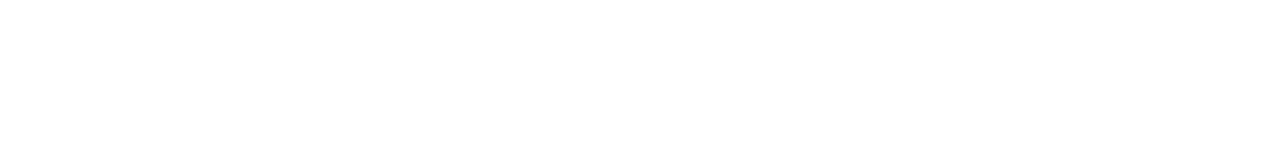
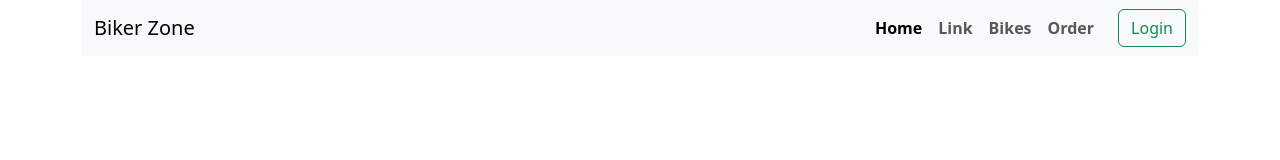
Before and after one commit to ahnaftahmeed07/biker-zone, a plain HTML site: page index.html in a window 1280 px wide. Drawn offline with nearby package versions, Linux system fonts and the light colour scheme.

Commit message:
added navbar

```diff
--- a/index.html
+++ b/index.html
@@ -1,19 +1,66 @@
 <!doctype html>
 <html lang="en">
-  <head>
+
+<head>
     <meta charset="utf-8">
     <meta name="viewport" content="width=device-width, initial-scale=1">
-    <title>Bootstrap demo</title>
+    <title>Biker Zone</title>
     <!-- Bootstrap Stylesheet -->
-    <link href="https://cdn.jsdelivr.net/npm/bootstrap@5.3.0-alpha1/dist/css/bootstrap.min.css" rel="stylesheet" integrity="sha384-GLhlTQ8iRABdZLl6O3oVMWSktQOp6b7In1Zl3/Jr59b6EGGoI1aFkw7cmDA6j6gD" crossorigin="anonymous">
-  </head>
-  <body>
+    <link href="https://cdn.jsdelivr.net/npm/bootstrap@5.3.0-alpha1/dist/css/bootstrap.min.css" rel="stylesheet"
+        integrity="sha384-GLhlTQ8iRABdZLl6O3oVMWSktQOp6b7In1Zl3/Jr59b6EGGoI1aFkw7cmDA6j6gD" crossorigin="anonymous">
+</head>
+
+<body class="container-lg">
+
+    <!-- Header -->
+
     <header>
+        <nav class="navbar navbar-expand-lg bg-body-tertiary">
+            <div class="container-fluid">
+              <a class="navbar-brand" href="#">Biker Zone</a>
+              <button class="navbar-toggler" type="button" data-bs-toggle="collapse" data-bs-target="#navbarSupportedContent" aria-controls="navbarSupportedContent" aria-expanded="false" aria-label="Toggle navigation">
+                <span class="navbar-toggler-icon"></span>
+              </button>
+              <div class="collapse navbar-collapse" id="navbarSupportedContent">
+                <ul class=" fw-semibold navbar-nav ms-auto mb-2 mb-lg-0">
+                  <li class="nav-item">
+                    <a class="nav-link active" aria-current="page" href="#">Home</a>
+                  </li>
+                  <li class="nav-item">
+                    <a class="nav-link" href="#">Link</a>
+                  </li>
+                  <li class="nav-item">
+                    <a class="nav-link" href="#">Bikes</a>
+                  </li>
+                  <li class="nav-item">
+                    <a class="nav-link" href="#">Order</a>
+                  </li>
 
+
+                </ul>
+                  <button class=" ms-3 btn btn-outline-success" type="submit">Login</button>
+              </div>
+            </div>
+          </nav>
     </header>
+
+    <!-- Main -->
+
+    <main>
+
+    </main>
+
+    <!-- Footer -->
+
+    <footer>
+
+    </footer>
 
 
     <!-- Bootstrap JS -->
-    <script src="https://cdn.jsdelivr.net/npm/bootstrap@5.3.0-alpha1/dist/js/bootstrap.bundle.min.js" integrity="sha384-w76AqPfDkMBDXo30jS1Sgez6pr3x5MlQ1ZAGC+nuZB+EYdgRZgiwxhTBTkF7CXvN" crossorigin="anonymous"></script>
-  </body>
+    <script src="https://cdn.jsdelivr.net/npm/bootstrap@5.3.0-alpha1/dist/js/bootstrap.bundle.min.js"
+        integrity="sha384-w76AqPfDkMBDXo30jS1Sgez6pr3x5MlQ1ZAGC+nuZB+EYdgRZgiwxhTBTkF7CXvN"
+        crossorigin="anonymous"></script>
+</body>
+
 </html>
```
